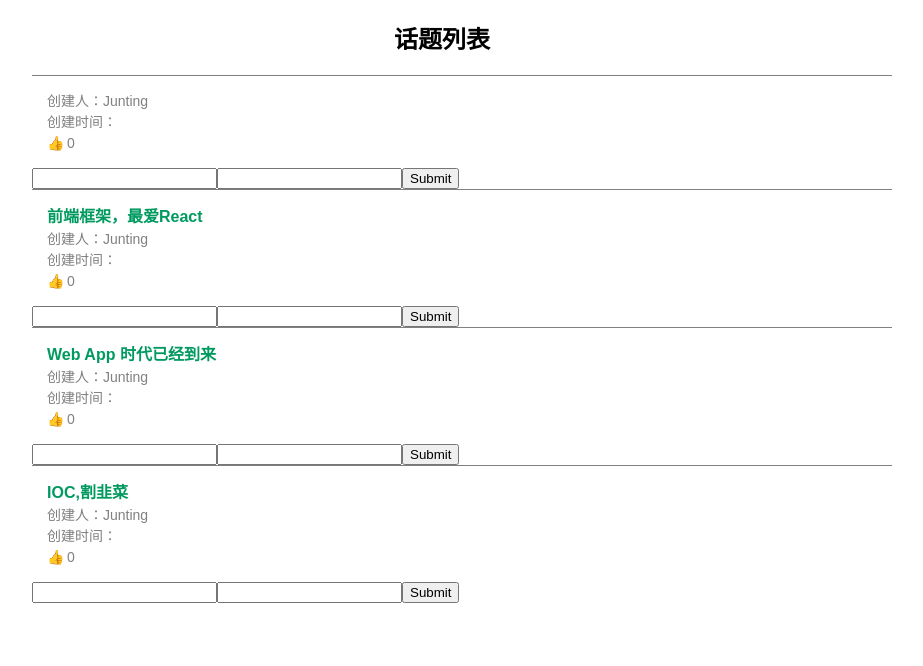
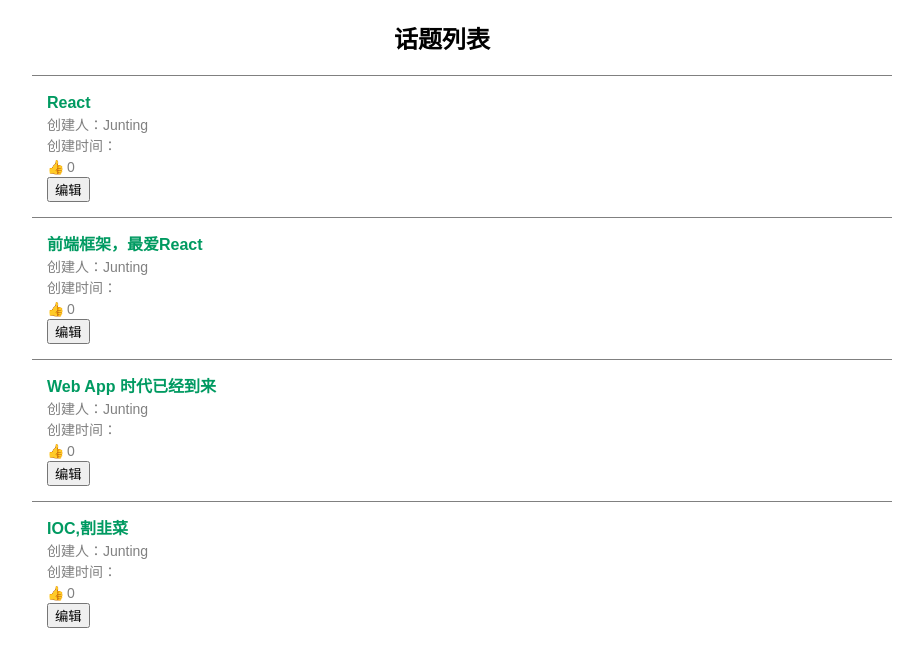
Before and after one commit to Twitchboy/my-first-react-app, a React (Create React App) app: page / in a window 1280 px wide. Shown: the top 666 px of the page, without its empty margins (198-1121 px from the left). Built offline with nearby package versions, Linux system fonts and the light colour scheme.

Commit message:
帖子增加修改title的功能

```diff
--- a/src/PostList/PostItem.js
+++ b/src/PostList/PostItem.js
@@ -8,13 +8,14 @@
     constructor (props) {
         super(props);
         this.state = {
-            post: props.post,
-            name: '',
-            password: ''
+            editing: false,
+            post: props.post
         }
 
         // 组件方法
-        this.handleSubmit = this.handleSubmit.bind(this)
+        // this.handleVoteClick = this.handleVoteClick.bind(this) // => 这里使用了 ES7语法 属性初始化语法
+        this.handleTitleChange = this.handleTitleChange.bind(this)
+        this.handleEditPost = this.handleEditPost.bind(this)
     }
 
     componentWillReceiveProps (nextProps) {
@@ -30,8 +31,46 @@
         this.props.onVote(this.state.post.id)
     }
 
-    handleSubmit (event) {
-        event.preventDefault()
+    // 标题发生改变触发
+    handleTitleChange (event) {
+        const newPost = { ...this.state.post, title: event.target.value }
+        this.setState({
+            post: newPost
+        })
+    }
+
+    // 编辑状态的改变
+    handleEditPost () {
+        const editing = this.state.editing;
+
+        // 当前处于编辑模式，点击保存触发父组件 onSave 方法保存新post数据
+        if (editing) {
+            this.props.onSave({
+                ...this.state.post,
+                date: this.getFormatDate()
+            })
+        }
+
+        this.setState({
+            editing: !editing
+        })
+    }
+
+    // 日期格式化
+    getFormatDate () {
+        const date = new Date();
+        const year = date.getFullYear(); // 年份
+        let month = date.getMonth() + 1 + ""; // 月， 默认是 0 - 11；自动转 string
+        month = month.length === 1 ? "0" + month : month; // 个位数，添 0
+        let day = date.getDate() + "";
+        day = day.length === 1 ? "0" + day : day;
+        let hours = date.getHours() + "";
+        hours = hours.length === 1 ? "0" + hours : hours;
+        let minutes = date.getMinutes() + "";
+        minutes = minutes.length === 1 ? "0" + minutes : minutes;
+        let seconds = date.getSeconds() + "";
+        seconds = seconds.length === 1 ? "0" + seconds : seconds;
+        return `${year}-${month}-${day} ${hours}:${minutes}:${seconds}`
     }
 
     handleChange (event) {
@@ -41,9 +80,9 @@
         })
     }
 
-    // 卸载组件之前
+    // 组件更新之后
     componentDidUpdate (prevProps, prevState) {
-        console.log(this.state)
+        console.log('组件更新之后:', this.state)
     }
 
     render () {
@@ -51,20 +90,30 @@
         return (
             <div>
                 <li className="item">
-                    <div className="title">{post.title}</div>
+                    <div className="title">
+                        {
+                            this.state.editing ?
+                            <form>
+                                <textarea
+                                    value={post.title}
+                                    onChange={this.handleTitleChange}
+                                />
+                            </form> :
+                            post.title
+                        }
+                    </div>
                     <div>创建人：<span>{post.author}</span></div>
                     <div>创建时间：<span>{post.createTime}</span></div>
                     <div className="like">
                         <span onClick={this.handleVoteClick} role="img" aria-label="👍">👍</span>
                         <span>{post.vote}</span>
                     </div>
+                    <div>
+                        <button onClick={this.handleEditPost}>
+                            {this.state.editing ? '保存' : '编辑'}
+                        </button>
+                    </div>
                 </li>
-
-                <form onSubmit={this.handleSubmit}>
-                    <input type="text" name="name" value={this.state.name} onChange={this.handleChange.bind(this)} />
-                    <input type="text" name="password" value={this.state.password} onChange={this.handleChange.bind(this)} />
-                    <input type="submit"/>
-                </form>
             </div>
         )
     }
--- a/src/PostList/PostList.js
+++ b/src/PostList/PostList.js
@@ -13,6 +13,7 @@
 
         this.timer = null;  // 定时器
         this.handleVote = this.handleVote.bind(this); // React.js 查看为什么需要手动绑定 this
+        this.handleOnSave = this.handleOnSave.bind(this); // React.js 查看为什么需要手动绑定 this
     }
 
     // 组件还没挂载时
@@ -21,7 +22,7 @@
         this.timer = setTimeout(() => {
             this.setState({
                 posts: [
-                    { id: 1, title: '', author: 'Junting', create_time: '2018-06-01 10:20', vote: 0 },
+                    { id: 1, title: 'React', author: 'Junting', create_time: '2018-06-01 10:20', vote: 0 },
                     { id: 2, title: '前端框架，最爱React', author: 'Junting', create_time: '2018-06-02 10:30', vote: 0 },
                     { id: 3, title: 'Web App 时代已经到来', author: 'Junting', create_time: '2018-06-03 10:40', vote: 0 },
                     { id: 4, title: 'IOC,割韭菜', author: 'Junting', create_time: '2018-06-04 10:50', vote: 0 }
@@ -51,6 +52,16 @@
         });
     }
 
+    handleOnSave (post) {
+        const posts = this.state.posts.map(item => {
+            return item.id === post.id ? post : item
+        });
+
+        this.setState({
+            posts
+        })
+    }
+
     render () {
         return (
             <div className='container'>
@@ -61,6 +72,7 @@
                            post = {item}
                            key={item.id}
                            onVote = {this.handleVote}
+                           onSave = {this.handleOnSave}
                         />
                     )}
                 </ul>
```
